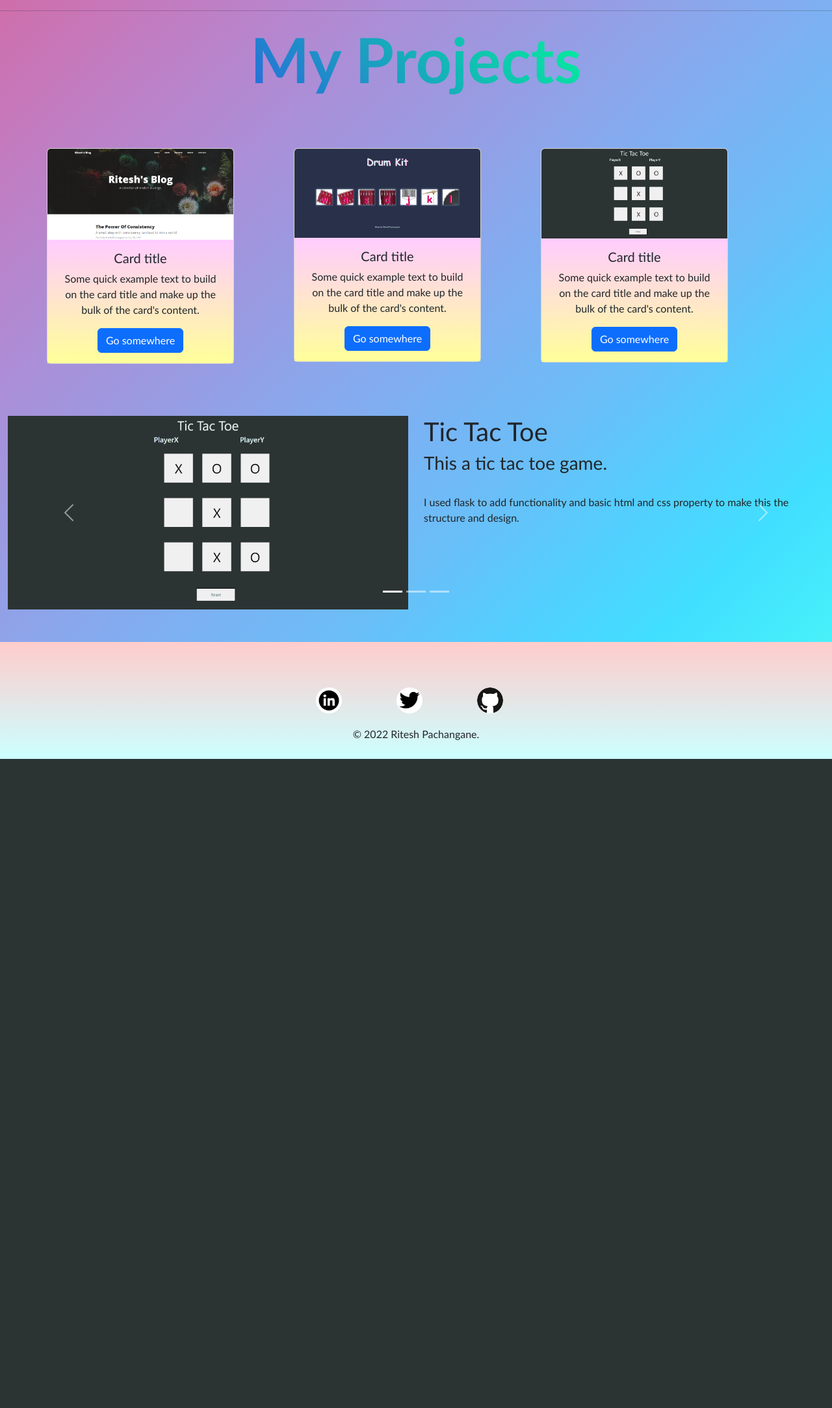
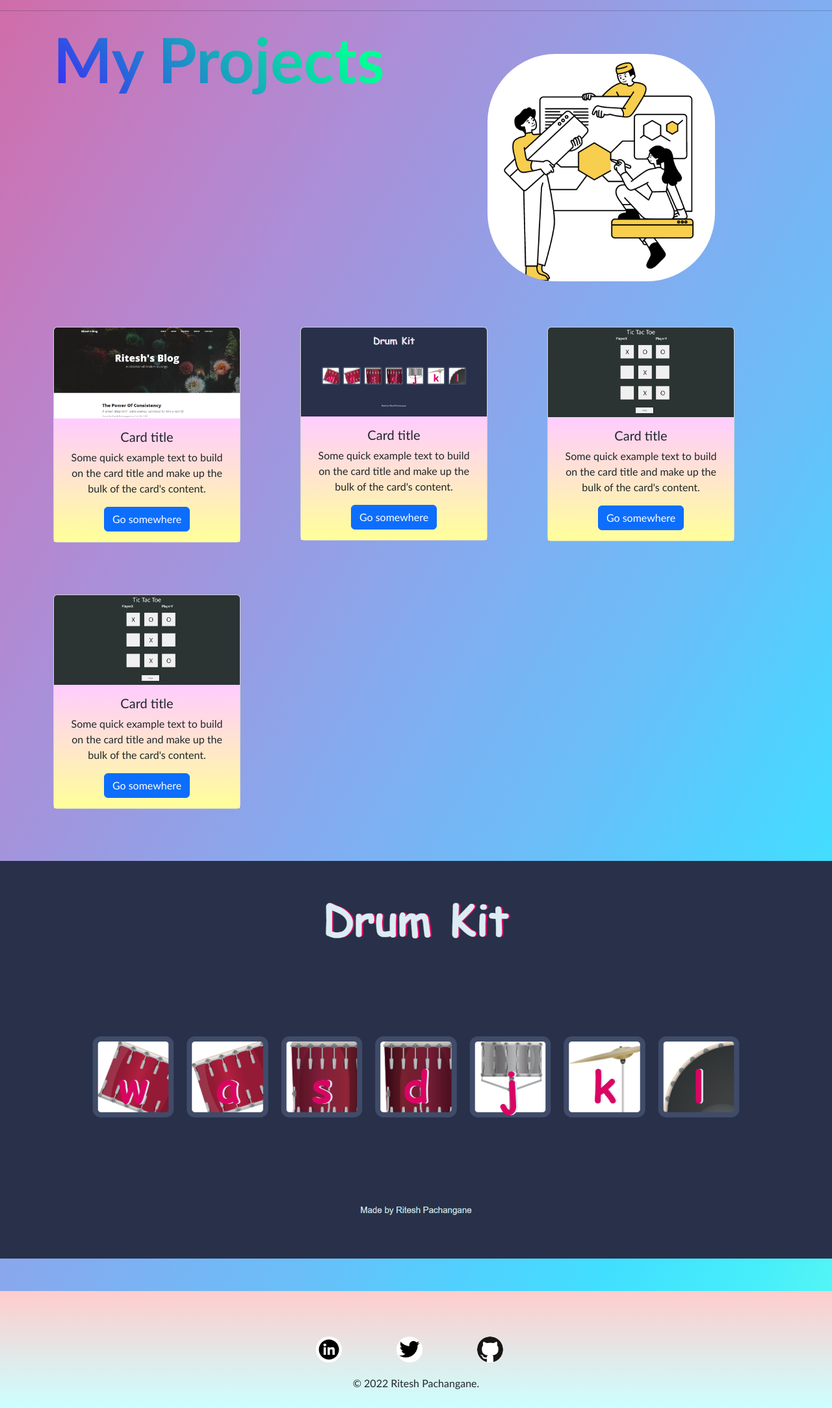
Before and after one commit to Ritesh27P/MyPortfolio, a Flask app: page /project in a window 1280 px wide. Shown: the part 56-2223 px from the top of the page at 65% size. Before the commit the page ends 1224 px from the top, so only its background shows below. Run offline with Flask 2, Linux system fonts and the light colour scheme; some libraries are stand-ins or nearby versions.

Commit message:
Project Page

```diff
--- a/templates/header.html
+++ b/templates/header.html
@@ -29,7 +29,9 @@
 
 <nav class="navbar navbar-expand-lg clr">
   <div class="container-fluid">
-    <a class="navbar-brand" href="#"> <</>/> </a>
+    <a class="navbar-brand" href="#">
+      <</>/>
+    </a>
     <button class="navbar-toggler" type="button" data-bs-toggle="collapse" data-bs-target="#navbarNavAltMarkup" aria-controls="navbarNavAltMarkup" aria-expanded="false" aria-label="Toggle navigation">
       <span class="navbar-toggler-icon"></span>
     </button>
--- a/templates/projects.html
+++ b/templates/projects.html
@@ -8,16 +8,24 @@
 
 {% include 'header.html' %}
 
-<div class="container center">
-  <h1 class="title-font">My Projects</h1>
+
+<div class="container">
+  <div class="row">
+      <div class="col col-md-6 col-sm-12 col-12">
+          <h1 class="title-font">My Projects</h1>
+      </div>
+
+      <div class="col col-md-6 col-sm-12 col-12 center">
+          <img id='logo' src="../static/Images/1.png">
+      </div>
+  </div>
 </div>
 
 
 
-
-<div class="container margin-60 center">
+<div class="container center">
     <div class="row">
-        <div class="col margin-top-20">
+        <div class="col margin-top">
             <div class="card" style="width: 18rem;">
                 <img src="../static/Images/Projects/blog.png" class="card-img-top" alt="...">
                 <div class="card-body gradient">
@@ -28,7 +36,7 @@
               </div>
         </div>
 
-        <div class='col margin-top-20'>
+        <div class='col margin-top'>
             <div class="card" style="width: 18rem;">
                 <img src="../static/Images/Projects/drumkit.png" class="card-img-top" alt="...">
                 <div class="card-body gradient">
@@ -39,7 +47,7 @@
               </div>
         </div>
 
-        <div class="col margin-top-20">
+        <div class="col margin-top ">
             <div class="card" style="width: 18rem;">
                 <img src="../static/Images/Projects/tictactoe.png" class="card-img-top" alt="...">
                 <div class="card-body gradient">
@@ -50,16 +58,23 @@
               </div>
         </div>
 
+
+        <div class="col margin-top ">
+          <div class="card" style="width: 18rem;">
+              <img src="../static/Images/Projects/tictactoe.png" class="card-img-top" alt="...">
+              <div class="card-body gradient">
+                <h5 class="card-title">Card title</h5>
+                <p class="card-text">Some quick example text to build on the card title and make up the bulk of the card's content.</p>
+                <a href="#" class="btn btn-primary">Go somewhere</a>
+              </div>
+            </div>
+        </div>
+
     </div>
 </div>
 
 
-
-
-
-
-
-<div class="container-fluid margin-top">
+<!-- <div class="container-fluid margin-top">
 <div id="carouselExampleIndicators" class="carousel slide" data-bs-ride="true">
   <div class="carousel-indicators">
     <button type="button" data-bs-target="#carouselExampleIndicators" data-bs-slide-to="0" class="active" aria-current="true" aria-label="Slide 1"></button>
@@ -114,8 +129,9 @@
     <span class="visually-hidden">Next</span>
   </button>
 </div>
-</div>
+</div> -->
 
+<img src="../static/Images/Projects/drumkit.png" class="img-fluid margin-top" alt="...">
 
 {% include 'footer.html' %}
 
```
Also changed, not shown: static/Images/1.png (added), static/Images/DataScience.png (added), static/Images/download-removebg-preview.png (added).
